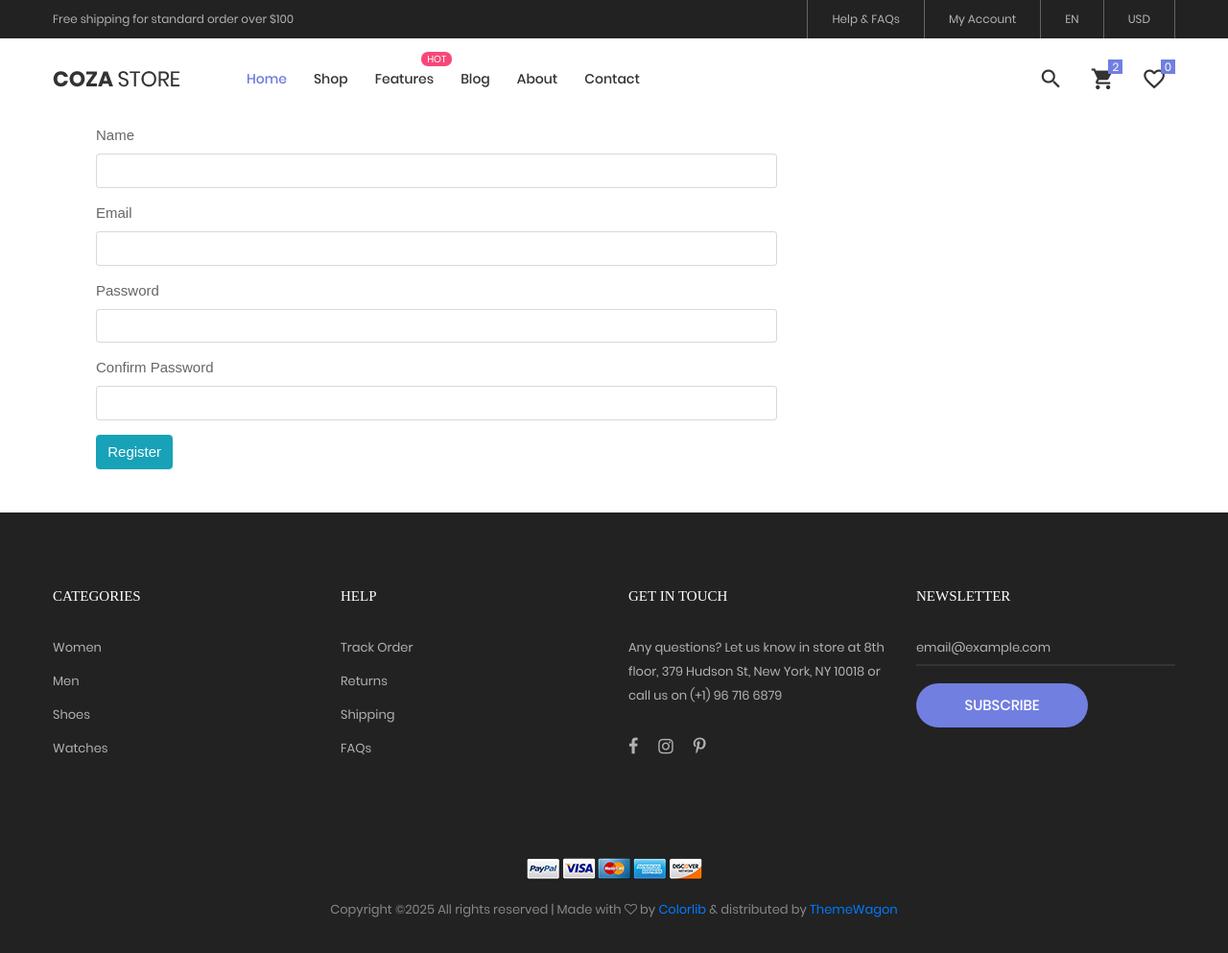
After one commit to Kinza-Khan/PR2-202407Cphp, a PHP site: page /register.php in a window 1280 px wide. The commit adds this page. Shown: the whole page at 96% size. Run offline with PHP 8.4, Linux system fonts and the light colour scheme; some libraries are stand-ins or nearby versions; some web fonts are replaced.

Commit message:
register

```diff
--- a/php/query.php
+++ b/php/query.php
@@ -1,4 +1,48 @@
 <?php
 include("dbcon.php");
 session_start();
+$userName = $userEmail = $userPassword = $userConfirmPassword = "";
+$userNameErr = $userEmailErr = $userPasswordErr = $userConfirmPasswordErr = "";
+if(isset($_POST['userRegister'])){
+    $userName= $_POST['userName'];
+    $userEmail= $_POST['userEmail'];
+    $userPassword= $_POST['userPassword'];
+    $userConfirmPassword= $_POST['userConfirmPassword'];
+    if(empty($userName)){
+        $userNameErr = "Name is Required";
+    }
+     if(empty($userEmail)){
+        $userEmailErr = "Email is Required";
+    }
+    else{
+        $query = $pdo->prepare("select * from users where email = :email");
+        $query->bindParam('email',$userEmail);
+        $query->execute();
+        $user = $query->fetch(PDO::FETCH_ASSOC);
+            if($user){
+                $userEmailErr = "Email is already exist";
+            }
+    }
+     if(empty($userPassword)){
+        $userPasswordErr = "Password is Required";
+    }
+     if(empty($userConfirmPassword)){
+        $userConfirmPasswordErr = "Confirm Password is Required";
+    }
+    else{
+        if($userPassword != $userConfirmPassword){
+              $userConfirmPasswordErr = "Confirm Password does not Matched";
+        }
+    }
+
+    if(empty($userNameErr) && empty($userEmailErr) && empty($userPasswordErr) && empty($userConfirmPasswordErr)){
+        $query = $pdo->prepare("insert into users (name , email , password) values (:name , :email , :password)");
+        $query->bindParam('name',$userName);
+        $query->bindParam('email',$userEmail);
+        $query->bindParam('password',$userPassword);
+        $query->execute();
+        echo "<script>alert('user register');location.assign('index.php')</script>";
+
+    }
+}
 ?>
--- /dev/null
+++ b/register.php
@@ -0,0 +1,39 @@
+<?php
+include("php/query.php");
+include("components/header.php");
+?>
+
+
+<div class="container p-5">
+    <div class="col-md-8 mt-5">
+    <form action="" method="post">
+        <div class="form-group">
+          <label for="">Name</label>
+          <input type="text" name="userName" id="" value="<?php echo $userName?>" class="form-control" placeholder="" aria-describedby="helpId">
+          <small id="helpId" class="text-danger"><?php echo $userNameErr?></small>
+        </div>
+        <div class="form-group">
+          <label for="">Email</label>
+          <input type="text" name="userEmail"   value="<?php echo $userEmail?>"  id="" class="form-control" placeholder="" aria-describedby="helpId">
+          <small id="helpId" class="text-danger"><?php echo $userEmailErr?></small>
+        </div>
+         <div class="form-group">
+          <label for="">Password</label>
+          <input type="text" name="userPassword"  value="<?php echo $userPassword?>"   id="" class="form-control" placeholder="" aria-describedby="helpId">
+          <small id="helpId" class="text-danger"><?php echo $userPasswordErr?></small>
+        </div>
+         <div class="form-group">
+          <label for="">Confirm Password</label>
+          <input type="text" name="userConfirmPassword"  value="<?php echo $userConfirmPassword?>"   id="" class="form-control" placeholder="" aria-describedby="helpId">
+          <small id="helpId" class="text-danger"><?php echo $userConfirmPasswordErr?></small>
+        </div>
+        <button name="userRegister" class="btn btn-info">Register</button>
+    </form>
+    </div>
+</div>
+
+
+<?php
+
+include("components/footer.php");
+?>
```
